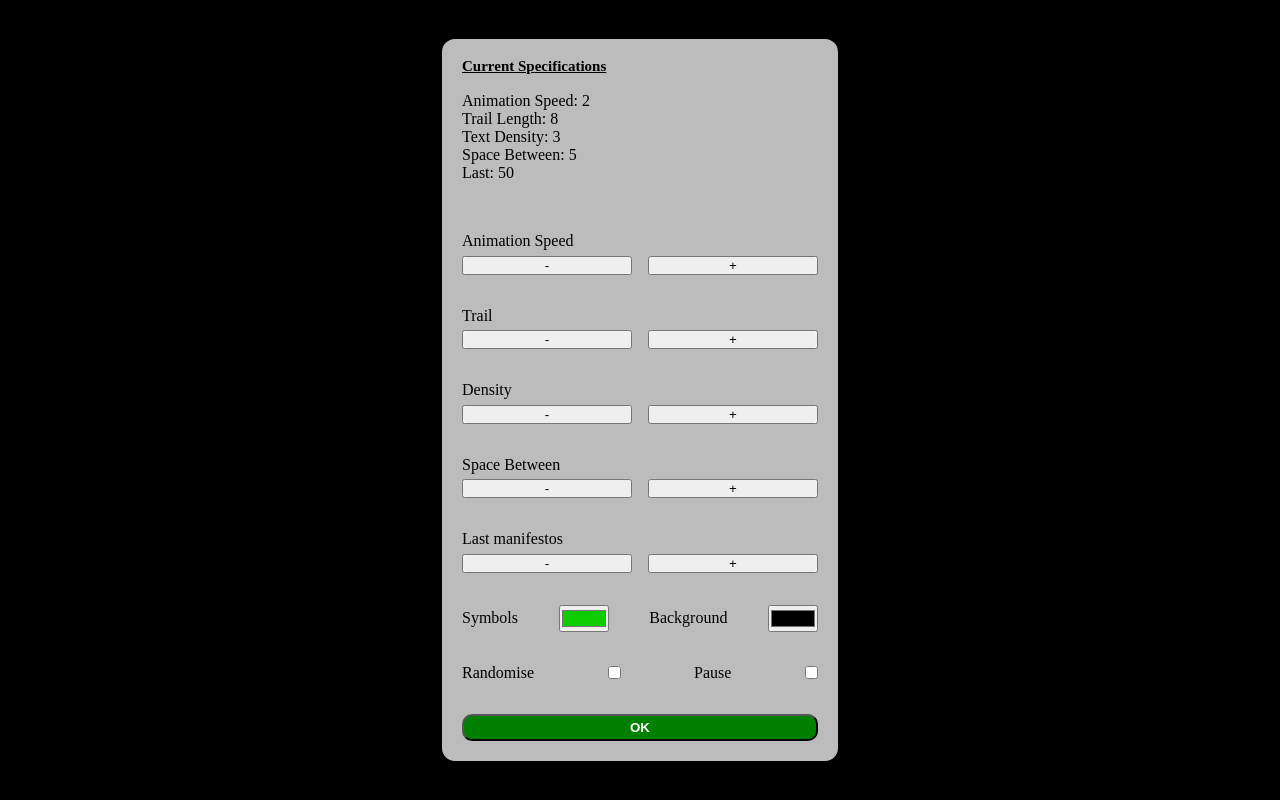
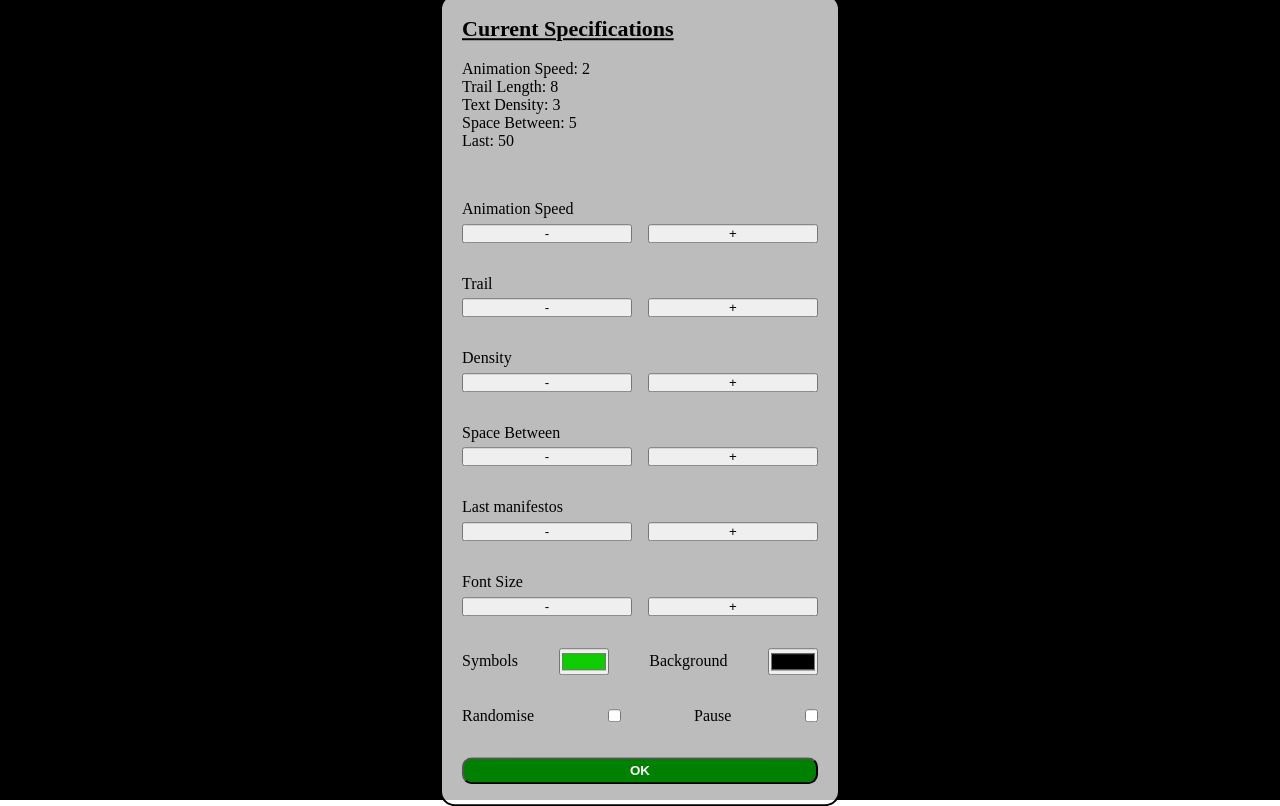
Before and after one commit to ephulian/stf-visualisation-react, a React (Create React App) app: page / in a window 1280 px wide. Built offline with nearby package versions, Linux system fonts and the light colour scheme; no server answers; the database is empty.

Commit message:
added fontsize setting

```diff
--- a/src/App.css
+++ b/src/App.css
@@ -96,12 +96,12 @@ html {
 }
 
 h1 {
-	font-size: 15px;
+	/* font-size: 15px; */
 	margin-block-start: 0px;
 	margin-block-end: 0px;
 	margin-inline-start: 0px;
 	margin-inline-end: 0px;
-	line-height: 15px;
+	/* line-height: 15px; */
 }
 
 .table {
--- a/src/Matrix.jsx
+++ b/src/Matrix.jsx
@@ -2,22 +2,22 @@ import React, { createRef, useEffect, useRef, useState } from 'react';
 import { randInRange, getObjFromArr } from './utils';
 
 export default function Matrix({ manifestos }) {
-	const numbers = Array.from(Array(100).keys());
+	const requestRef = useRef();
 
-	const requestRef = useRef();
 	const [frames, setFrames] = useState(0);
 	const [positions, setPositions] = useState({});
 	const [animPaused, setPause] = useState(false);
 
 	const [streamRefs, setStreamRefs] = useState([]);
-	const [last, setLast] = useState(50);
 
 	const [animSpeed, setAnimSpeed] = useState(2);
 	const [trail, setTrail] = useState(8);
 	const [density, setDensity] = useState(3);
 	const [spaceBetween, setSpaceBetween] = useState(5);
 	const [backgroundCol, setBackgroundCol] = useState('#000000');
-	const [symbolsCol, setSymbolsCol] = useState('#0ecc00');
+	const [symbolsCol, setSymbolsCol] = useState('#0ECC00');
+	const [last, setLast] = useState(50);
+	const [fontSize, setFontSize] = useState(15);
 
 	const [randomise, setRandomise] = useState(false);
 	const [controller, setController] = useState('flex');
@@ -25,6 +25,7 @@ export default function Matrix({ manifestos }) {
 	const text = manifestos.slice(-last);
 	// const text = numbers.slice(-last);
 	const [phrase, setPhrase] = useState(getObjFromArr(text));
+
 	const handleChange = (e) => {
 		e.preventDefault();
 		switch (e.currentTarget.name) {
@@ -57,6 +58,12 @@ export default function Matrix({ manifestos }) {
 				break;
 			case 'last-manifestos-decrease':
 				setLast((currentLast) => (currentLast -= 1));
+				break;
+			case 'font-size-increase':
+				setFontSize((currentFontSize) => (currentFontSize += 1));
+				break;
+			case 'font-size-decrease':
+				setFontSize((currentFontSize) => (currentFontSize -= 1));
 				break;
 			case 'symbols-color':
 				setSymbolsCol(e.currentTarget.value);
@@ -151,7 +158,7 @@ export default function Matrix({ manifestos }) {
 								...prevState,
 								[ref.current.id]: {
 									x: positions[`${ref.current.id}`].x,
-									y: positions[`${ref.current.id}`].y + 15 + spaceBetween,
+									y: positions[`${ref.current.id}`].y + fontSize + spaceBetween,
 								},
 							};
 						});
@@ -200,9 +207,10 @@ export default function Matrix({ manifestos }) {
 												key={el}
 												style={{
 													opacity: `${(1 / (el + 1)).toFixed(2)}`,
-													// opacity: `0.${el - 1}`,
 													marginTop: `${spaceBetween}px`,
 													color: `${symbolsCol}`,
+													fontSize: `${fontSize}px`,
+													lineHeight: `${fontSize}px`,
 												}}
 											>
 												{text[pickRandomIndex(text.length, index, randomise ? el : 0)]}
@@ -211,7 +219,13 @@ export default function Matrix({ manifestos }) {
 									})}
 								<h1
 									name='leading'
-									style={{ opacity: '1', marginTop: `${spaceBetween}px`, color: `${symbolsCol}` }}
+									style={{
+										opacity: '1',
+										marginTop: `${spaceBetween}px`,
+										color: `${symbolsCol}`,
+										fontSize: `${fontSize}px`,
+										lineHeight: `${fontSize}px`,
+									}}
 								>
 									{text[phrase[`${index}`]]}
 								</h1>
@@ -226,7 +240,7 @@ export default function Matrix({ manifestos }) {
 					<input type='range' value='10' id='falling-speed' name='falling-speed' min='0' max='30' />
 				</div> */}
 				<div className='specs'>
-					<h1 style={{ textDecoration: 'underline' }}>Current Specifications</h1>
+					<h1 style={{ textDecoration: 'underline', fontSize: '22px' }}>Current Specifications</h1>
 					<br />
 					Animation Speed: {animSpeed}
 					<br />
@@ -318,8 +332,8 @@ export default function Matrix({ manifestos }) {
 					</span>
 				</div>
 				<div className='single-input'>
-					<label htmlFor='space-between'>Last manifestos</label>
-					<span name='space-between' className='control-buttons'>
+					<label htmlFor='last-manifestos'>Last manifestos</label>
+					<span name='last-manifestos' className='control-buttons'>
 						<button
 							name='last-manifestos-decrease'
 							onClick={(e) => handleChange(e)}
@@ -329,6 +343,25 @@ export default function Matrix({ manifestos }) {
 						</button>
 						<button
 							name='last-manifestos-increase'
+							onClick={(e) => handleChange(e)}
+							style={{ width: '50%' }}
+						>
+							+
+						</button>
+					</span>
+				</div>
+				<div className='single-input'>
+					<label htmlFor='font-size'>Font Size</label>
+					<span name='font-size' className='control-buttons'>
+						<button
+							name='font-size-decrease'
+							onClick={(e) => handleChange(e)}
+							style={{ width: '50%' }}
+						>
+							-
+						</button>
+						<button
+							name='font-size-increase'
 							onClick={(e) => handleChange(e)}
 							style={{ width: '50%' }}
 						>
```
